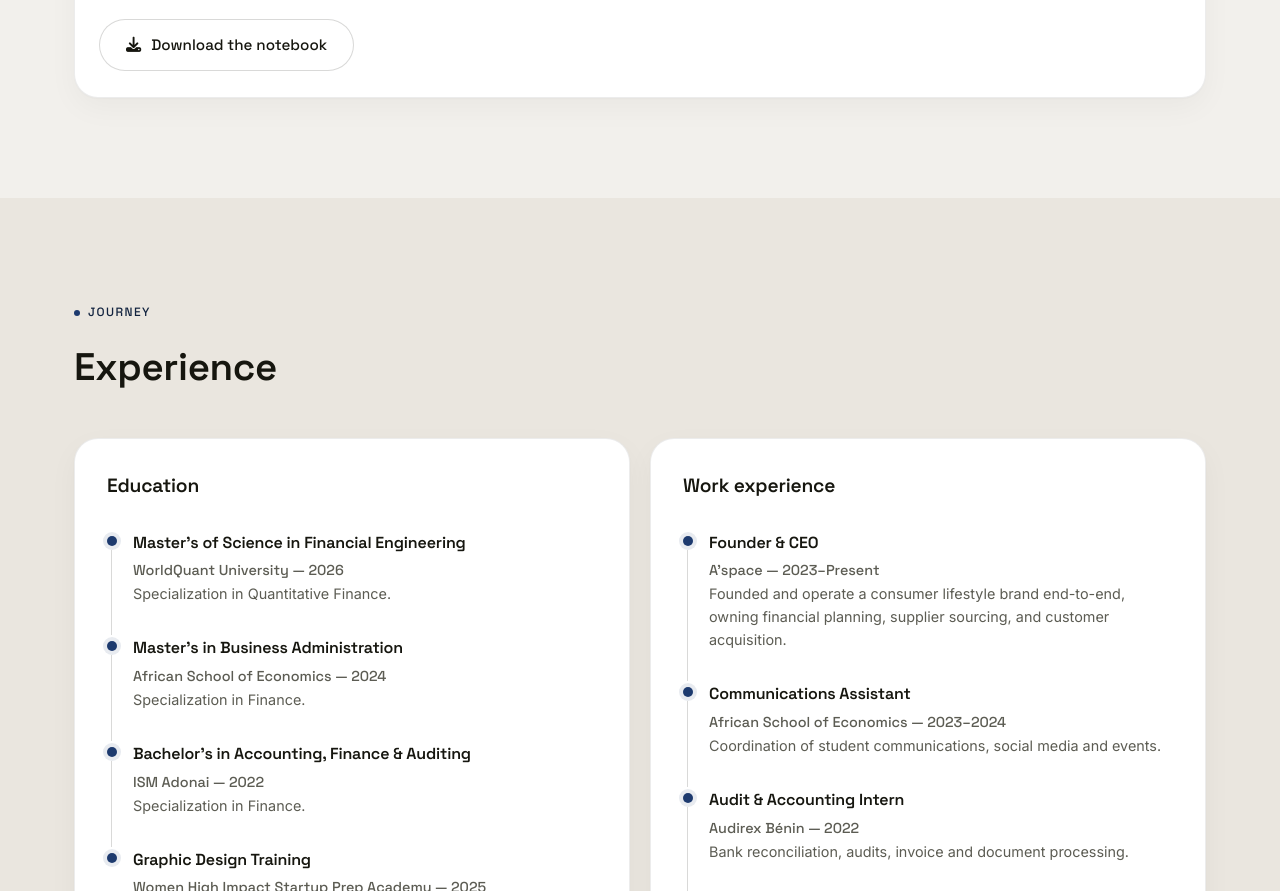
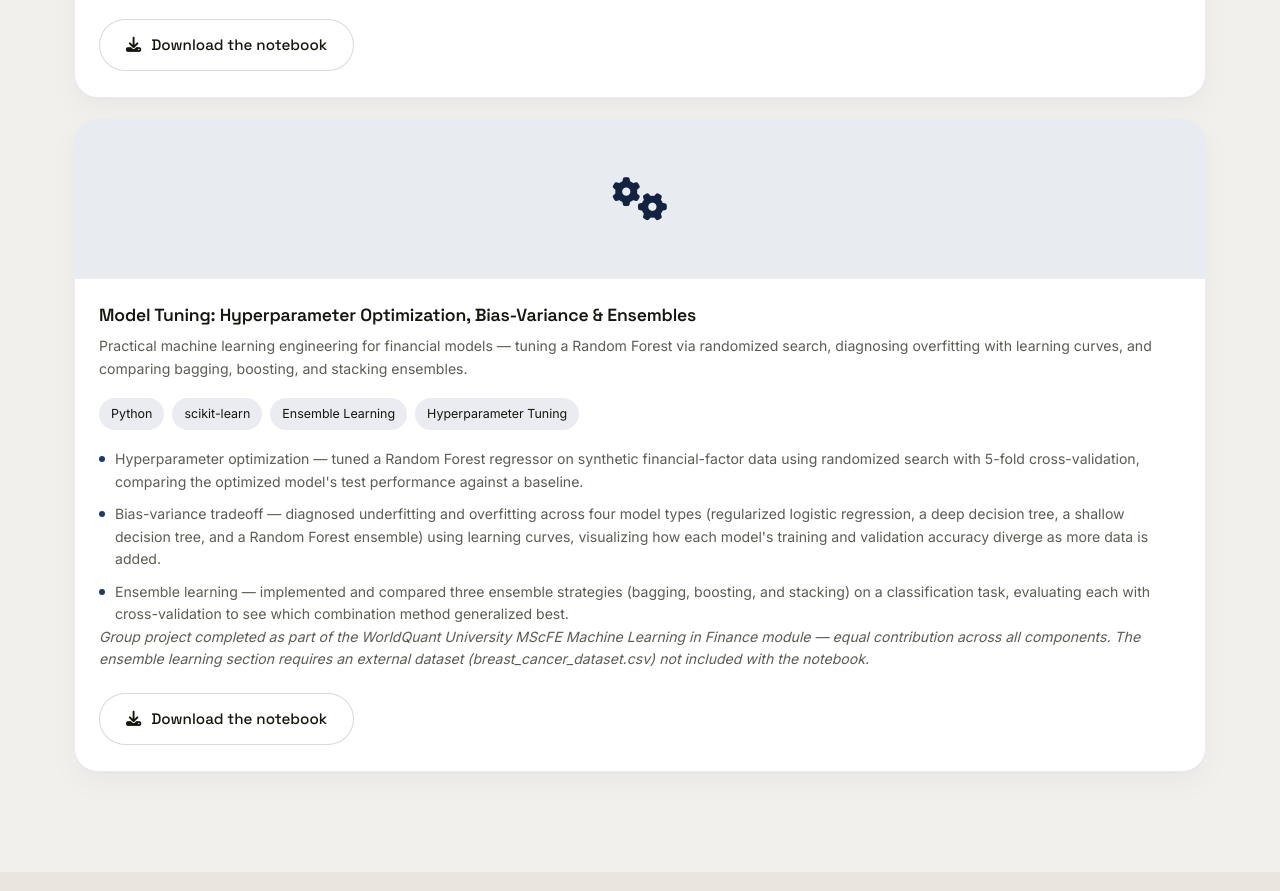
Before and after one commit to Annaatg/Portfolio, a plain HTML site: page index.html in a window 1280 px wide. Shown: the part 11109-12000 px from the top of the page. Drawn offline with Linux system fonts and the light colour scheme.

Commit message:
Add Model Tuning: Hyperparameter Optimization, Bias-Variance & Ensembles project (#38)
Add a twelfth WorldQuant University MScFE group project card to the
Projects section, covering Random Forest hyperparameter tuning via
randomized search, bias-variance diagnostics with learning curves, and
bagging/boosting/stacking ensemble comparison. Follows the same
bento-card/tag-chip conventions as the other project cards, with a
download link for the notebook and a note on the external dataset
required for the ensemble learning section.


Claude-Session: https://claude.ai/code/session_01AxbFoZgN3brWCyt3xGpQXH

Co-authored-by: Claude <noreply@anthropic.com>

```diff
--- a/index.html
+++ b/index.html
@@ -578,6 +578,30 @@
 						</a>
 					</div>
 				</div>
+
+				<div class="bento-card col-span-4 project-card reveal">
+					<div class="project-media project-media-icon"><i class="fas fa-gears"></i></div>
+					<div class="project-body">
+						<h3 data-key="project12-title">Model Tuning: Hyperparameter Optimization, Bias-Variance &amp; Ensembles</h3>
+						<p data-key="project12-desc">Practical machine learning engineering for financial models — tuning a Random Forest via randomized search, diagnosing overfitting with learning curves, and comparing bagging, boosting, and stacking ensembles.</p>
+						<div class="service-tags">
+							<span class="tag-chip">Python</span>
+							<span class="tag-chip">scikit-learn</span>
+							<span class="tag-chip">Ensemble Learning</span>
+							<span class="tag-chip">Hyperparameter Tuning</span>
+						</div>
+						<ul class="project-detail-list">
+							<li data-key="project12-detail1">Hyperparameter optimization — tuned a Random Forest regressor on synthetic financial-factor data using randomized search with 5-fold cross-validation, comparing the optimized model's test performance against a baseline.</li>
+							<li data-key="project12-detail2">Bias-variance tradeoff — diagnosed underfitting and overfitting across four model types (regularized logistic regression, a deep decision tree, a shallow decision tree, and a Random Forest ensemble) using learning curves, visualizing how each model's training and validation accuracy diverge as more data is added.</li>
+							<li data-key="project12-detail3">Ensemble learning — implemented and compared three ensemble strategies (bagging, boosting, and stacking) on a classification task, evaluating each with cross-validation to see which combination method generalized best.</li>
+						</ul>
+						<p class="project-note" data-key="project12-note">Group project completed as part of the WorldQuant University MScFE Machine Learning in Finance module — equal contribution across all components. The ensemble learning section requires an external dataset (breast_cancer_dataset.csv) not included with the notebook.</p>
+						<a href="assets/WQU_ML_GWP3_Tuning_Ensembles.ipynb" download="WQU_ML_Tuning_Ensembles.ipynb" class="btn btn-ghost project-download">
+							<i class="fas fa-download"></i>
+							<span data-key="project12-download">Download the notebook</span>
+						</a>
+					</div>
+				</div>
 			</div>
 		</div>
 	</section>
@@ -880,6 +904,13 @@
 				"project11-detail3": "Support Vector Machines (SVMs) — implemented both SVC and SVR on synthetic financial data (returns, volatility, volume, momentum) for classification and regression tasks, tuning hyperparameters via grid search and cross-validation.",
 				"project11-note": "Group project completed as part of the WorldQuant University MScFE Machine Learning in Finance module — equal contribution across all components. The neural network section requires an external dataset (sp500_features.csv) not included with the notebook.",
 				"project11-download": "Download the notebook",
+				"project12-title": "Model Tuning: Hyperparameter Optimization, Bias-Variance &amp; Ensembles",
+				"project12-desc": "Practical machine learning engineering for financial models — tuning a Random Forest via randomized search, diagnosing overfitting with learning curves, and comparing bagging, boosting, and stacking ensembles.",
+				"project12-detail1": "Hyperparameter optimization — tuned a Random Forest regressor on synthetic financial-factor data using randomized search with 5-fold cross-validation, comparing the optimized model's test performance against a baseline.",
+				"project12-detail2": "Bias-variance tradeoff — diagnosed underfitting and overfitting across four model types (regularized logistic regression, a deep decision tree, a shallow decision tree, and a Random Forest ensemble) using learning curves, visualizing how each model's training and validation accuracy diverge as more data is added.",
+				"project12-detail3": "Ensemble learning — implemented and compared three ensemble strategies (bagging, boosting, and stacking) on a classification task, evaluating each with cross-validation to see which combination method generalized best.",
+				"project12-note": "Group project completed as part of the WorldQuant University MScFE Machine Learning in Finance module — equal contribution across all components. The ensemble learning section requires an external dataset (breast_cancer_dataset.csv) not included with the notebook.",
+				"project12-download": "Download the notebook",
 
 				"experience-eyebrow": "Journey",
 				"experiences-title": "Experience",
@@ -1066,6 +1097,13 @@
 				"project11-detail3": "Machines à vecteurs de support (SVM) — implémentation de SVC et SVR sur des données financières synthétiques (rendements, volatilité, volume, momentum) pour des tâches de classification et de régression, avec ajustement des hyperparamètres par recherche sur grille et validation croisée.",
 				"project11-note": "Projet de groupe réalisé dans le cadre du module Machine Learning in Finance du MScFE de WorldQuant University — contribution égale sur l'ensemble des volets. La partie réseau de neurones nécessite un jeu de données externe (sp500_features.csv) non fourni avec le notebook.",
 				"project11-download": "Télécharger le notebook",
+				"project12-title": "Ajustement de modèles : optimisation des hyperparamètres, arbitrage biais-variance et méthodes d'ensemble",
+				"project12-desc": "Ingénierie pratique du machine learning pour les modèles financiers — ajustement d'une forêt aléatoire par recherche aléatoire, diagnostic du surapprentissage à l'aide de courbes d'apprentissage, et comparaison des méthodes d'ensemble bagging, boosting et stacking.",
+				"project12-detail1": "Optimisation des hyperparamètres — ajustement d'un régresseur Random Forest sur des données synthétiques de facteurs financiers à l'aide d'une recherche aléatoire avec validation croisée à 5 plis, en comparant la performance du modèle optimisé sur l'ensemble de test à celle d'un modèle de référence.",
+				"project12-detail2": "Arbitrage biais-variance — diagnostic du sous-apprentissage et du surapprentissage sur quatre types de modèles (régression logistique régularisée, arbre de décision profond, arbre de décision peu profond, et ensemble Random Forest) à l'aide de courbes d'apprentissage, en visualisant comment la précision d'entraînement et de validation de chaque modèle diverge à mesure que les données augmentent.",
+				"project12-detail3": "Méthodes d'ensemble — implémentation et comparaison de trois stratégies d'ensemble (bagging, boosting et stacking) sur une tâche de classification, en évaluant chacune par validation croisée pour voir quelle méthode de combinaison généralisait le mieux.",
+				"project12-note": "Projet de groupe réalisé dans le cadre du module Machine Learning in Finance du MScFE de WorldQuant University — contribution égale sur l'ensemble des volets. La partie méthodes d'ensemble nécessite un jeu de données externe (breast_cancer_dataset.csv) non fourni avec le notebook.",
+				"project12-download": "Télécharger le notebook",
 
 				"experience-eyebrow": "Parcours",
 				"experiences-title": "Expériences",
```
Also changed, not shown: 1 other file.
